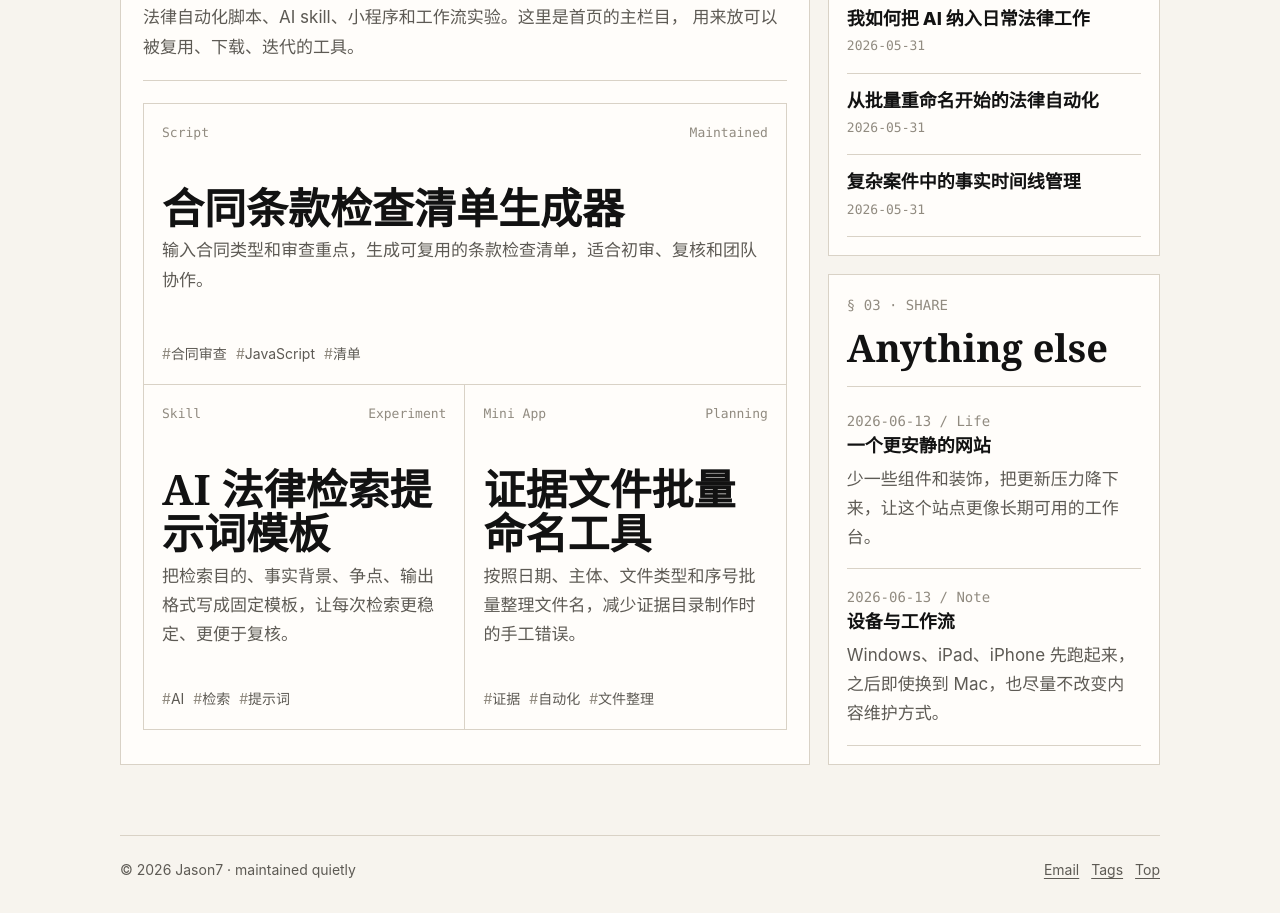
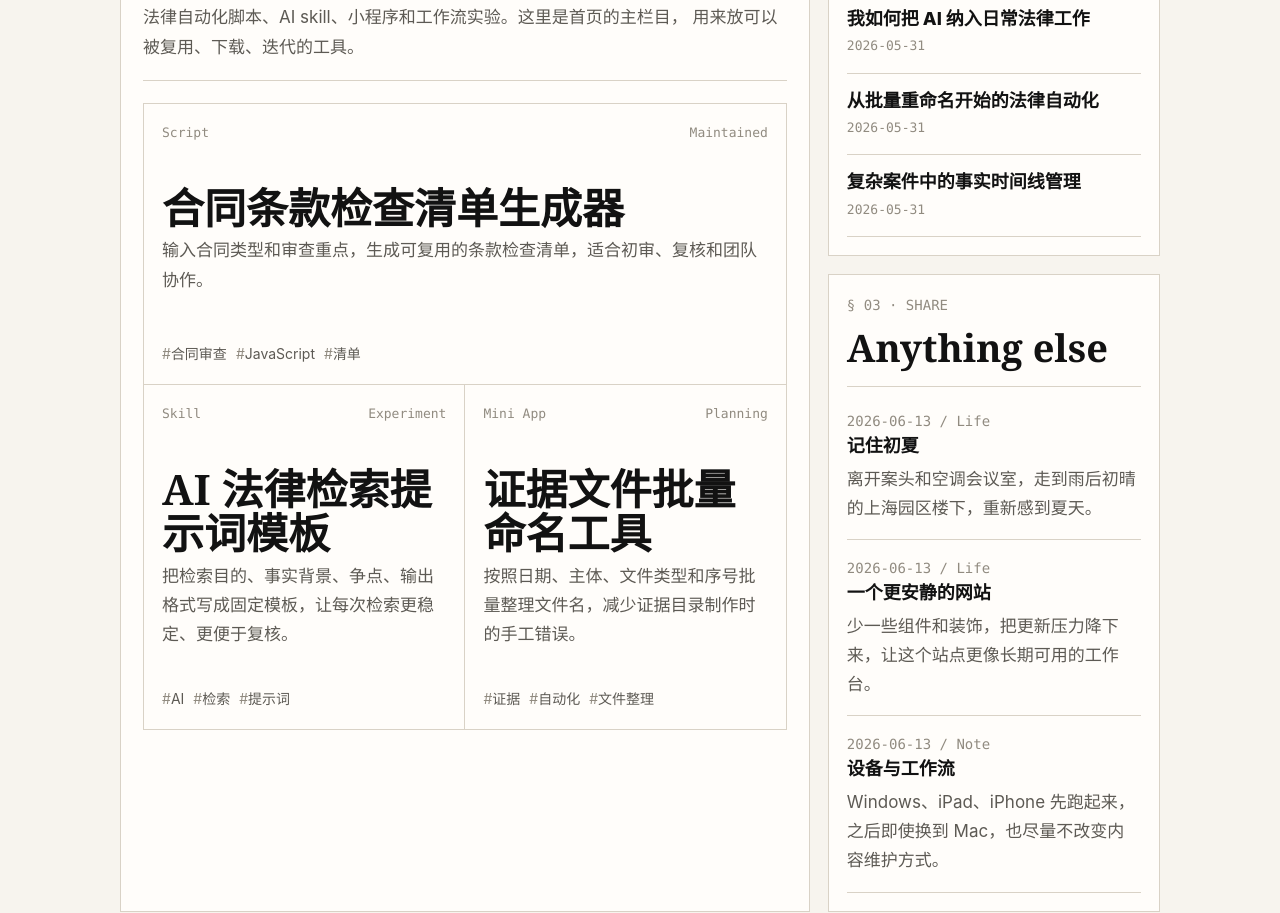
Before and after one commit to haroldfan7/git-blog, a plain HTML site: page index.html in a window 1280 px wide. Shown: the part 1190-2103 px from the top of the page. Drawn offline with Linux system fonts and the light colour scheme.

Commit message:
Publish remember early summer share

```diff
--- a/data/site-content.js
+++ b/data/site-content.js
@@ -26,6 +26,13 @@ window.siteContent = {
     },
   ],
   share: [
+    {
+      date: "2026-06-13",
+      kind: "Life",
+      title: "记住初夏",
+      summary: "离开案头和空调会议室，走到雨后初晴的上海园区楼下，重新感到夏天。",
+      slug: "remember-early-summer",
+    },
     {
       date: "2026-06-13",
       kind: "Life",
@@ -89,6 +96,25 @@ window.siteContent = {
     },
   ],
   articles: [
+    {
+      slug: "remember-early-summer",
+      date: "2026-06-13",
+      category: "Share",
+      title: "记住初夏",
+      summary: "离开案头和空调会议室，走到雨后初晴的上海园区楼下，重新感到夏天。",
+      readingTime: "约 1 分钟",
+      featured: false,
+      tags: ["Share", "生活", "上海", "夏天"],
+      content: `
+        <p>追寻夏天的感觉。离开案头、走出空调会议室，园区的楼下，已是雨过天晴。5月底的上海，夏天的画卷逐步展开。热风带着水汽和地面蒸腾的热气在树叶间穿梭。身体在出汗，我喜欢阳光下这种略微难受的感觉。一年四季、春夏秋冬，皆是生活。</p>
+        <figure>
+          <img src="assets/share/remember-early-summer-01.jpg" alt="雨后初晴的初夏景色" loading="lazy" />
+        </figure>
+        <figure>
+          <img src="assets/share/remember-early-summer-02.jpg" alt="上海五月底的初夏景色" loading="lazy" />
+        </figure>
+      `,
+    },
     {
       slug: "ai-in-legal-work",
       date: "2026-05-31",
--- a/scripts/app.js
+++ b/scripts/app.js
@@ -73,7 +73,11 @@
   const renderShareItem = (item) => `
     <article class="share-row">
       <p class="meta">${escapeHtml(item.date)} / ${escapeHtml(item.kind || "Share")}</p>
-      <h3>${escapeHtml(item.title)}</h3>
+      <h3>${
+        item.slug
+          ? `<a href="${articleUrl(item.slug)}">${escapeHtml(item.title)}</a>`
+          : escapeHtml(item.title)
+      }</h3>
       <p>${escapeHtml(item.summary)}</p>
     </article>
   `;
@@ -85,7 +89,13 @@
     const legalAiItems = content.legalAi || content.tools || [];
 
     if (legalAiTarget) legalAiTarget.innerHTML = legalAiItems.map(renderLegalAiItem).join("");
-    if (writingTarget) writingTarget.innerHTML = articles.slice(0, 3).map(renderWritingTitle).join("");
+    if (writingTarget) {
+      writingTarget.innerHTML = articles
+        .filter((item) => item.category !== "Share")
+        .slice(0, 3)
+        .map(renderWritingTitle)
+        .join("");
+    }
     if (shareTarget) shareTarget.innerHTML = (content.share || []).map(renderShareItem).join("");
   };
 
--- a/styles.css
+++ b/styles.css
@@ -423,6 +423,14 @@ dd {
   font-size: 18px;
 }
 
+.share-row h3 a {
+  text-decoration: none;
+}
+
+.share-row h3 a:hover {
+  text-decoration: underline;
+}
+
 .share-row p:last-child {
   margin-bottom: 0;
   color: var(--muted);
@@ -622,6 +630,23 @@ h3 {
   color: var(--muted);
 }
 
+.prose figure {
+  margin: 1.6em 0;
+}
+
+.prose figure img {
+  display: block;
+  width: 100%;
+  border: 1px solid var(--line);
+  background: var(--paper);
+}
+
+.prose figcaption {
+  margin-top: 8px;
+  color: var(--soft);
+  font-size: 14px;
+}
+
 .prose mark {
   background: var(--mark);
   color: var(--ink);
```
Also changed, not shown: assets/share/remember-early-summer-01.jpg (added), assets/share/remember-early-summer-02.jpg (added).
